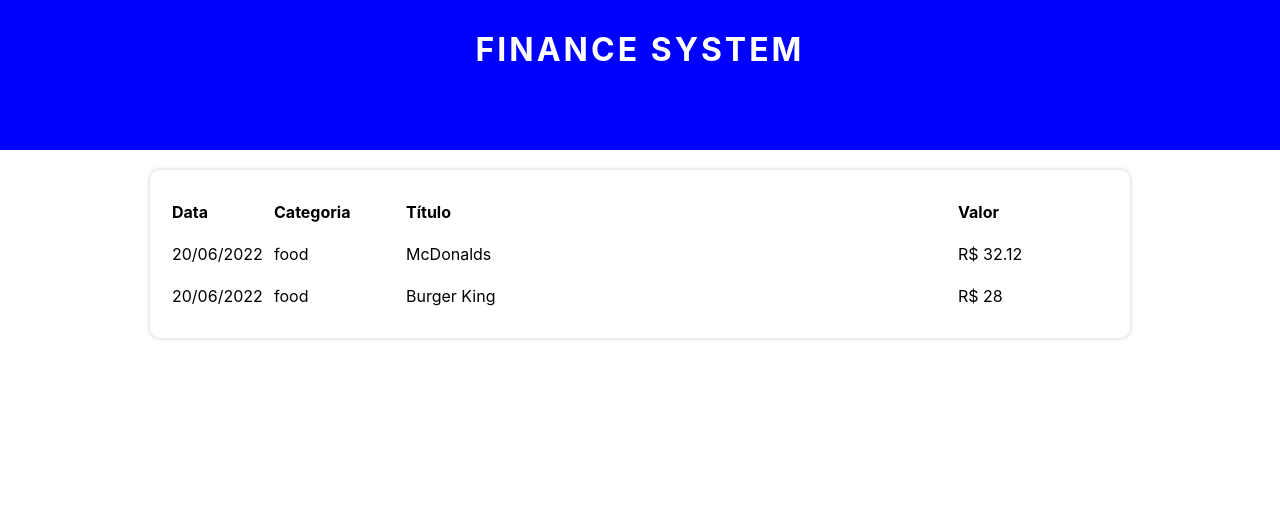
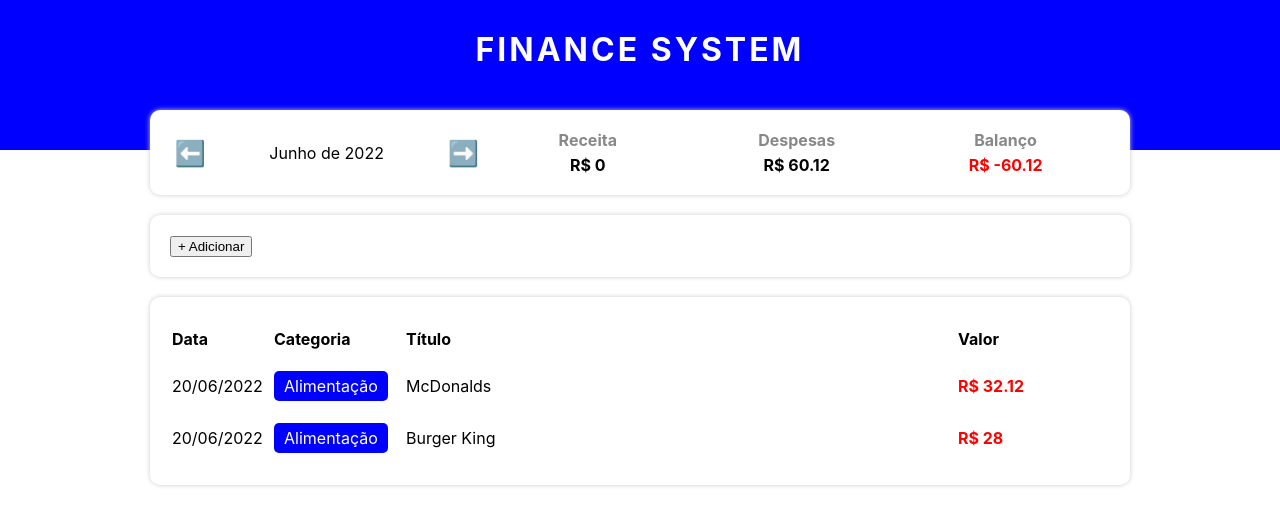
Before and after one commit to gabrielcastr0/finance-system, a React (Create React App) app: page / in a window 1280 px wide. Shown: the top 526 px of the page. Built offline with nearby package versions, Linux system fonts and the light colour scheme; the HTML template or start-up script is replaced by a standard one.

Commit message:
Creating ResumeArea and InfoArea

```diff
--- a/src/App.tsx
+++ b/src/App.tsx
@@ -3,6 +3,8 @@ import * as Styled from './App.styled';
 import {Item} from './types/Item';
 import {Category} from './types/Category';
 import {TableArea} from './components/TableArea';
+import {InfoArea} from './components/InfoArea';
+import {InputArea} from './components/InputArea';
 
 import {categories} from './data/categories';
 import {items} from './data/items';
@@ -11,12 +13,40 @@ import {filterListByMonth} from './helpers/dateFilter';
 
 const App = () => {
   const [list, setList] = useState(items);
+  const [income, setIncome] = useState(0);
+  const [expense, setExpense] = useState(0);
   const [filteredList, setFilteredList] = useState<Item[]>([]);
   const [currentMonth, setCurrentMonth] = useState(getCurrentMonth());
 
   useEffect(()=>{
     setFilteredList( filterListByMonth(list, currentMonth) );
   }, [list, currentMonth]);
+
+  useEffect(()=>{
+    let incomeCount = 0;
+    let expenseCount = 0;
+
+    for(let i in filteredList){
+      if(categories[filteredList[i].category].expense){
+        expenseCount += filteredList[i].value;
+      }else{
+        incomeCount += filteredList[i].value;
+      }
+
+      setIncome(incomeCount);
+      setExpense(expenseCount);
+    }
+  }, [filteredList]);
+
+  const handleMonthChange = (newMonth: string) => {
+    setCurrentMonth(newMonth);
+  }
+
+  const handleAddItem = (item: Item) => {
+    let newList = [...list];
+    newList.push(item);
+    setList(newList);
+  }
 
   return(
     <Styled.Container>
@@ -25,8 +55,15 @@ const App = () => {
       </Styled.Header>
 
       <Styled.Body>
-        {/* Área de informações */}
-        {/* Área de inserção */}
+        <InfoArea
+          currentMonth={currentMonth}
+          onMonthChange={handleMonthChange}
+          income={income}
+          expense={expense}
+        />
+
+        <InputArea onAdd={handleAddItem}/>
+
         <TableArea list={filteredList} />
       </Styled.Body>
     </Styled.Container>
--- /dev/null
+++ b/src/components/InfoArea/index.tsx
@@ -0,0 +1,45 @@
+import * as Styled from './styled';
+
+import {formatCurrentMonth} from '../../helpers/dateFilter';
+import {ResumeItem} from '../ResumeItem';
+
+type Props = {
+  currentMonth: string;
+  onMonthChange: (newMonth: string) => void;
+  income: number;
+  expense: number;
+}
+
+export const InfoArea = ({currentMonth, onMonthChange, income, expense}: Props) => {
+
+  const handlePrevMonth = () => {
+    let [year, month] = currentMonth.split('-');
+    let currentDate = new Date(parseInt(year), parseInt(month) - 1, 1);
+    currentDate.setMonth(currentDate.getMonth() - 1);
+    onMonthChange(`${currentDate.getFullYear()}-${currentDate.getMonth() + 1}`);
+  };
+
+  const handleNextMonth = () => {
+    let [year, month] = currentMonth.split('-');
+    let currentDate = new Date(parseInt(year), parseInt(month) - 1, 1);
+    currentDate.setMonth(currentDate.getMonth() + 1);
+    onMonthChange(`${currentDate.getFullYear()}-${currentDate.getMonth() + 1}`);
+  };
+
+  return(
+    <Styled.Container>
+      <Styled.MonthArea>
+        <Styled.MonthArrow onClick={handlePrevMonth}>⬅️</Styled.MonthArrow>
+        <Styled.MonthTitle>{formatCurrentMonth(currentMonth)}</Styled.MonthTitle>
+        <Styled.MonthArrow onClick={handleNextMonth}>➡️</Styled.MonthArrow>
+      </Styled.MonthArea>
+
+      <Styled.ResumeArea>
+        <ResumeItem title="Receita" value={income}/>
+        <ResumeItem title="Despesas" value={expense}/>
+        <ResumeItem title="Balanço" value={income - expense} color={(income-expense) < 0 ? 'red' : 'green'} />
+      </Styled.ResumeArea>
+
+    </Styled.Container>
+  );
+}
--- /dev/null
+++ b/src/components/InfoArea/styled.ts
@@ -0,0 +1,34 @@
+import styled from 'styled-components';
+
+export const Container = styled.div`
+  display: flex;
+  align-items: center;
+  background: #fff;
+  box-shadow: 0px 0px 5px #ccc;
+  border-radius: 10px;
+  padding: 20px;
+  margin-top: -40px;
+`;
+
+export const MonthArea = styled.div`
+  flex: 1;
+  display: flex;
+  align-items: center;
+`;
+
+export const MonthArrow = styled.div`
+  width: 40px;
+  text-align: center;
+  font-size: 25px;
+  cursor: pointer;
+`;
+
+export const MonthTitle = styled.div`
+  flex: 1;
+  text-align: center;
+`;
+
+export const ResumeArea = styled.div`
+  flex: 2;
+  display: flex;
+`;
--- /dev/null
+++ b/src/components/InputArea/index.tsx
@@ -0,0 +1,26 @@
+import { Item } from '../../types/Item';
+import * as Styled from './styled';
+
+type Props = {
+  onAdd: (item: Item) => void;
+}
+
+export const InputArea = ({onAdd}: Props) => {
+
+  const handleAddEvent = () => {
+    let newItem: Item = {
+      date: new Date(2022, 6, 18),
+      category: 'food',
+      title: 'Comida',
+      value: 250.25
+    }
+
+    onAdd(newItem);
+  }
+
+  return(
+    <Styled.Container>
+      <button onClick={handleAddEvent}>+ Adicionar</button>
+    </Styled.Container>
+  );
+}
--- /dev/null
+++ b/src/components/InputArea/styled.ts
@@ -0,0 +1,9 @@
+import styled from 'styled-components';
+
+export const Container = styled.div`
+  background: #fff;
+  box-shadow: 0px 0px 5px #ccc;
+  border-radius: 10px;
+  padding: 20px;
+  margin-top: 20px;
+`;
--- /dev/null
+++ b/src/components/ResumeItem/index.tsx
@@ -0,0 +1,16 @@
+import * as Styled from './styled';
+
+type Props = {
+  title: string;
+  value: number;
+  color?: string;
+}
+
+export const ResumeItem = ({title, value, color}: Props) => {
+  return (
+    <Styled.Container>
+      <Styled.Title>{title}</Styled.Title>
+      <Styled.Info color={color}>R$ {value}</Styled.Info>
+    </Styled.Container>
+  );
+}
--- /dev/null
+++ b/src/components/ResumeItem/styled.ts
@@ -0,0 +1,18 @@
+import styled from 'styled-components';
+
+export const Container = styled.div`
+  flex: 1;
+`;
+
+export const Title = styled.div`
+  text-align: center;
+  font-weight: bold;
+  color: #888;
+  margin-bottom: 5px;
+`;
+
+export const Info = styled.div`
+  text-align: center;
+  font-weight: bold;
+  color: ${props => props.color ?? '#000'};
+`;
--- a/src/components/TableItem/index.tsx
+++ b/src/components/TableItem/index.tsx
@@ -1,6 +1,7 @@
 import * as Styled from './styled';
 import {Item} from '../../types/Item';
 import {formatDate} from '../../helpers/dateFilter';
+import {categories} from '../../data/categories';
 
 type Props = {
   item: Item;
@@ -10,9 +11,17 @@ export const TableItem = ({item}: Props) => {
   return(
     <Styled.TableLine>
       <Styled.TableColumn>{formatDate(item.date)}</Styled.TableColumn>
-      <Styled.TableColumn>{item.category}</Styled.TableColumn>
+      <Styled.TableColumn>
+        <Styled.Category color={categories[item.category].color}>
+          {categories[item.category].title}
+        </Styled.Category>
+      </Styled.TableColumn>
       <Styled.TableColumn>{item.title}</Styled.TableColumn>
-      <Styled.TableColumn>R$ {item.value}</Styled.TableColumn>
+      <Styled.TableColumn>
+        <Styled.Value color={categories[item.category].expense ? 'red' : 'green'}>
+          R$ {item.value}
+        </Styled.Value>
+      </Styled.TableColumn>
     </Styled.TableLine>
   )
 }
--- a/src/components/TableItem/styled.ts
+++ b/src/components/TableItem/styled.ts
@@ -5,3 +5,16 @@ export const TableLine = styled.tr``;
 export const TableColumn = styled.td`
   padding: 10px 0;
 `;
+
+export const Category = styled.div<{color: string}>`
+  display: inline-block;
+  padding: 5px 10px;
+  border-radius: 5px;
+  color: #fff;
+  background: ${props => props.color};
+`;
+
+export const Value = styled.div<{color: string}>`
+  color: ${props => props.color};
+  font-weight: bold;
+`;
--- a/src/helpers/dateFilter.ts
+++ b/src/helpers/dateFilter.ts
@@ -36,3 +36,10 @@ const addZeroToDate = (n: number): string => {
     return `${n}`;
   }
 }
+
+export const formatCurrentMonth = (currentMonth: string): string => {
+  let [year, month] = currentMonth.split('-');
+  let months = ['Janeiro', 'Fevereiro', 'Março', 'Abril', 'Maio', 'Junho', 'Julho', 'Agosto', 'Setembro', 'Outubro', 'Novembro', 'Dezembro'];
+
+  return `${months[parseInt(month) - 1]} de ${year}`;
+}
```
